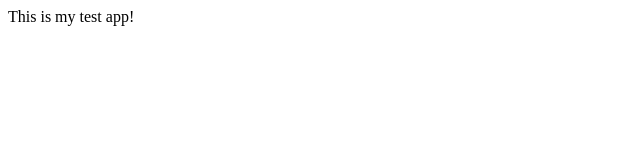
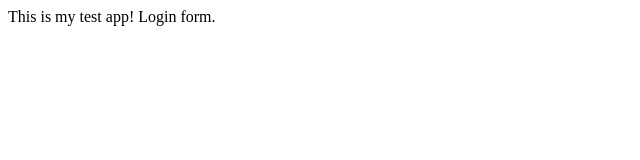
Before and after one commit to Heldeejonn/myGitTest, a plain HTML site: page index.html in a window 1280 px wide. Shown: the full height of the page, 0-640 px from the left. Drawn offline with Linux system fonts and the light colour scheme.

Commit message:
Login form

```diff
--- a/index.html
+++ b/index.html
@@ -8,5 +8,6 @@
 </head>
 <body>
     This is my test app!
+    Login form.
 </body>
 </html>
```
Also changed, not shown: login.html (added, +1 -0 lines).
